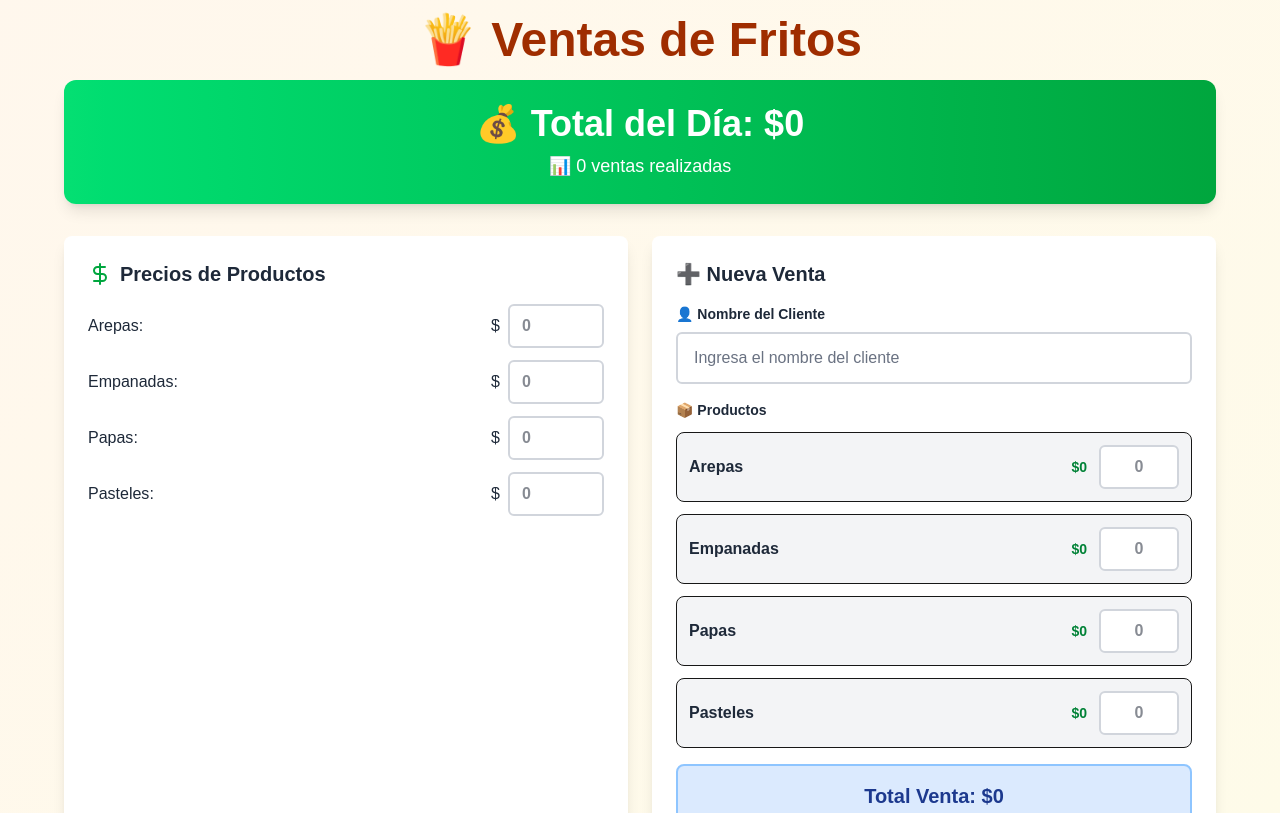
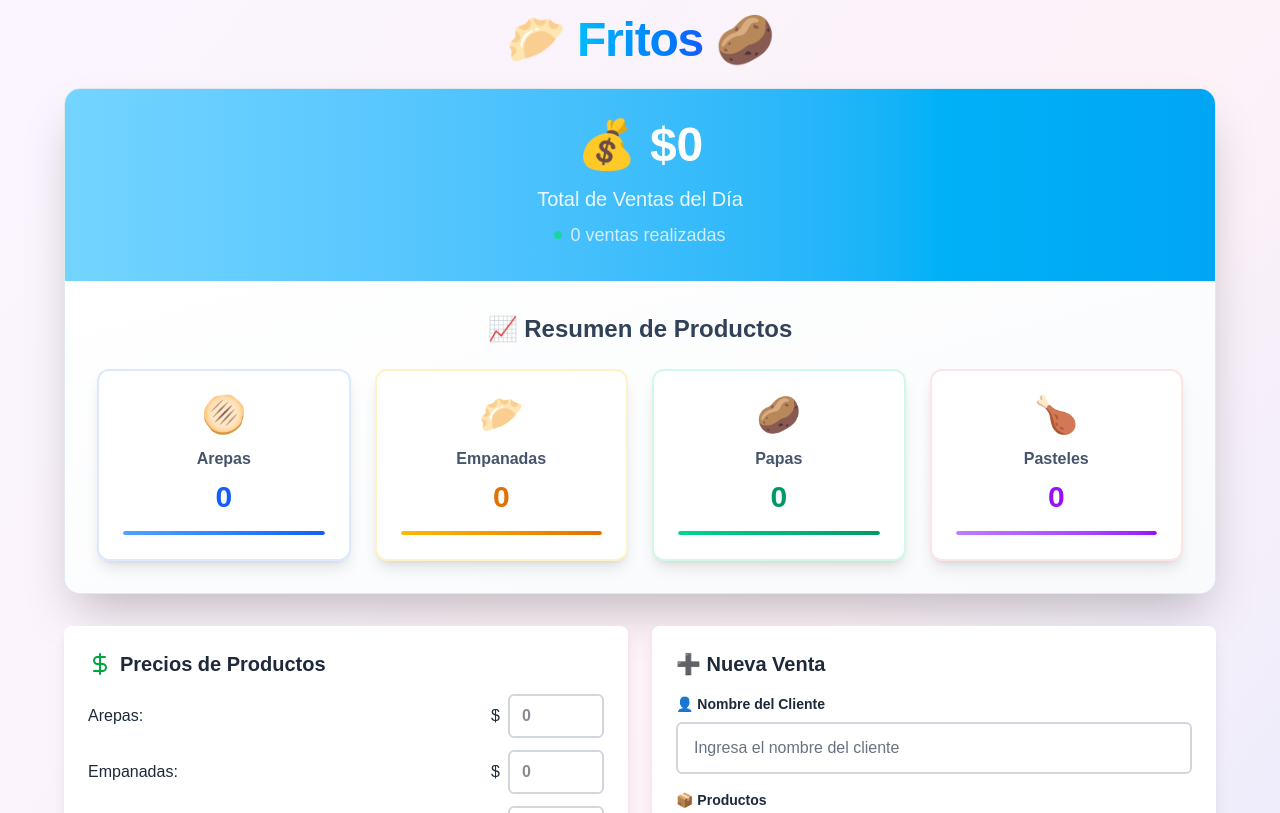
Before and after one commit to Jhonny-Henao/Ventas-Fritos, a Next.js app: page / in a window 1280 px wide. Shown: the top 813 px of the page. Built offline with nearby package versions, Linux system fonts and the light colour scheme.

Commit message:
Totales Productos

```diff
--- a/components/SaleForm.js
+++ b/components/SaleForm.js
@@ -64,7 +64,7 @@ const SaleForm = ({ currentSale, setCurrentSale, products, addSale, getCurrentSa
 
       <button
         onClick={addSale}
-        className="w-full bg-orange-600 hover:bg-orange-700 text-white font-bold py-3 px-4 rounded-lg transition duration-200 text-lg"
+        className="w-full bg-green-400 hover:bg-green-500 text-white font-bold py-3 px-4 rounded-lg transition duration-200 text-lg"
       >
         Registrar Venta
       </button>
--- a/pages/index.js
+++ b/pages/index.js
@@ -75,6 +75,26 @@ const FritosSalesApp = () => {
     return sales.reduce((total, sale) => total + sale.total, 0);
   };
 
+  // Nueva función para calcular productos vendidos
+  const getProductsSold = () => {
+    const productTotals = {
+      'Arepas': 0,
+      'Empanadas': 0,
+      'Papas': 0,
+      'Pasteles': 0
+    };
+
+    sales.forEach(sale => {
+      sale.items.forEach(item => {
+        if (productTotals.hasOwnProperty(item.product)) {
+          productTotals[item.product] += item.quantity;
+        }
+      });
+    });
+
+    return productTotals;
+  };
+
   const addSale = () => {
     if (!currentSale.customerName.trim()) {
       alert('Por favor ingresa el nombre del cliente');
@@ -129,21 +149,112 @@ const FritosSalesApp = () => {
     }
   };
 
+  const productsSold = getProductsSold();
+
   return (
-    <div className="min-h-screen bg-gradient-to-br from-orange-50 to-yellow-50 p-4">
-      <div className="max-w-6xl mx-auto">
-        {/* Header Mejorado */}
-        <div className="text-center mb-8">
-          <h1 className="text-5xl font-bold text-orange-800 mb-4">🍟 Ventas de Fritos</h1>
-          <div className="bg-gradient-to-r from-green-400 to-green-600 text-white rounded-xl p-6 shadow-lg">
-            <div className="text-4xl font-bold mb-2">
-              💰 Total del Día: ${getTotalSales().toLocaleString('es-CO')}
+<div className="min-h-screen bg-gradient-to-br from-purple-50 via-pink-50 to-indigo-100 p-4">
+  <div className="max-w-6xl mx-auto">
+    {/* Header Profesional */}
+    <div className="text-center mb-8">
+<h1 className="text-5xl font-bold mb-6 tracking-tight">
+  <span> 🥟 </span>
+  <span className="bg-gradient-to-r from-sky-400 to-blue-600 bg-clip-text text-transparent">
+    Fritos
+  </span>
+  <span> 🥔</span>
+</h1>
+
+
+      {/* Card Principal con Animaciones */}
+      <div className="bg-white rounded-2xl shadow-2xl border border-slate-200 overflow-hidden transform transition-all duration-500 hover:shadow-3xl hover:scale-[1.02]">
+        {/* Header del Card */}
+        <div className="bg-gradient-to-r from-sky-300 to-sky-500 text-white p-8">
+          <div className="text-5xl font-bold mb-4 transform transition-transform duration-300 hover:scale-110">
+            💰 ${getTotalSales().toLocaleString('es-CO')}
+          </div>
+          <div className="text-xl opacity-90 mb-2">
+            Total de Ventas del Día
+          </div>
+          <div className="text-lg opacity-75 flex items-center justify-center gap-2">
+            <span className="inline-block w-2 h-2 bg-green-400 rounded-full animate-pulse"></span>
+            {sales.length} ventas realizadas
+          </div>
+        </div>
+
+        {/* Sección de Productos Vendidos */}
+        <div className="p-8 bg-gradient-to-br from-white to-slate-50">
+          <div className="text-2xl font-bold text-slate-700 mb-6 text-center">
+            📈 Resumen de Productos
+          </div>
+
+          <div className="grid grid-cols-2 lg:grid-cols-4 gap-6">
+            {/* Arepas */}
+            <div className="group bg-white rounded-xl border-2 border-blue-100 p-6 shadow-lg transform transition-all duration-300 hover:border-blue-300 hover:shadow-xl hover:-translate-y-2 hover:bg-blue-50">
+              <div className="text-center">
+                <div className="text-4xl mb-3 transform transition-transform duration-300 group-hover:scale-125 group-hover:rotate-12">
+                  🫓
+                </div>
+                <div className="text-slate-600 font-semibold mb-2">Arepas</div>
+                <div className="text-3xl font-bold text-blue-600 transform transition-all duration-300 group-hover:scale-110">
+                  {productsSold.Arepas}
+                </div>
+              </div>
+              <div className="mt-4 h-1 bg-blue-100 rounded-full overflow-hidden">
+                <div className="h-full bg-gradient-to-r from-blue-400 to-blue-600 rounded-full transform transition-all duration-1000 group-hover:translate-x-full"></div>
+              </div>
             </div>
-            <div className="text-lg">
-              📊 {sales.length} ventas realizadas
+
+            {/* Empanadas */}
+            <div className="group bg-white rounded-xl border-2 border-amber-100 p-6 shadow-lg transform transition-all duration-300 hover:border-amber-300 hover:shadow-xl hover:-translate-y-2 hover:bg-amber-50">
+              <div className="text-center">
+                <div className="text-4xl mb-3 transform transition-transform duration-300 group-hover:scale-125 group-hover:rotate-12">
+                  🥟
+                </div>
+                <div className="text-slate-600 font-semibold mb-2">Empanadas</div>
+                <div className="text-3xl font-bold text-amber-600 transform transition-all duration-300 group-hover:scale-110">
+                  {productsSold.Empanadas}
+                </div>
+              </div>
+              <div className="mt-4 h-1 bg-amber-100 rounded-full overflow-hidden">
+                <div className="h-full bg-gradient-to-r from-amber-400 to-amber-600 rounded-full transform transition-all duration-1000 group-hover:translate-x-full"></div>
+              </div>
+            </div>
+
+            {/* Papas */}
+            <div className="group bg-white rounded-xl border-2 border-emerald-100 p-6 shadow-lg transform transition-all duration-300 hover:border-emerald-300 hover:shadow-xl hover:-translate-y-2 hover:bg-emerald-50">
+              <div className="text-center">
+                <div className="text-4xl mb-3 transform transition-transform duration-300 group-hover:scale-125 group-hover:rotate-12">
+                  🥔
+                </div>
+                <div className="text-slate-600 font-semibold mb-2">Papas</div>
+                <div className="text-3xl font-bold text-emerald-600 transform transition-all duration-300 group-hover:scale-110">
+                  {productsSold.Papas}
+                </div>
+              </div>
+              <div className="mt-4 h-1 bg-emerald-100 rounded-full overflow-hidden">
+                <div className="h-full bg-gradient-to-r from-emerald-400 to-emerald-600 rounded-full transform transition-all duration-1000 group-hover:translate-x-full"></div>
+              </div>
+            </div>
+
+            {/* Pasteles */}
+            <div className="group bg-white rounded-xl border-2 border-rose-100 p-6 shadow-lg transform transition-all duration-300 hover:border-purple-300 hover:shadow-xl hover:-translate-y-2 hover:bg-rose-50">
+              <div className="text-center">
+                <div className="text-4xl mb-3 transform transition-transform duration-300 group-hover:scale-125 group-hover:rotate-12">
+                  🍗
+                </div>
+                <div className="text-slate-600 font-semibold mb-2">Pasteles</div>
+                <div className="text-3xl font-bold text-purple-600 transform transition-all duration-300 group-hover:scale-110">
+                  {productsSold.Pasteles}
+                </div>
+              </div>
+              <div className="mt-4 h-1 bg-purple-100 rounded-full overflow-hidden">
+                <div className="h-full bg-gradient-to-r from-purple-400 to-purple-600 rounded-full transform transition-all duration-1000 group-hover:translate-x-full"></div>
+              </div>
             </div>
           </div>
         </div>
+      </div>
+    </div>
 
         <div className="grid lg:grid-cols-2 gap-6 mb-8">
           <PriceConfig
```
